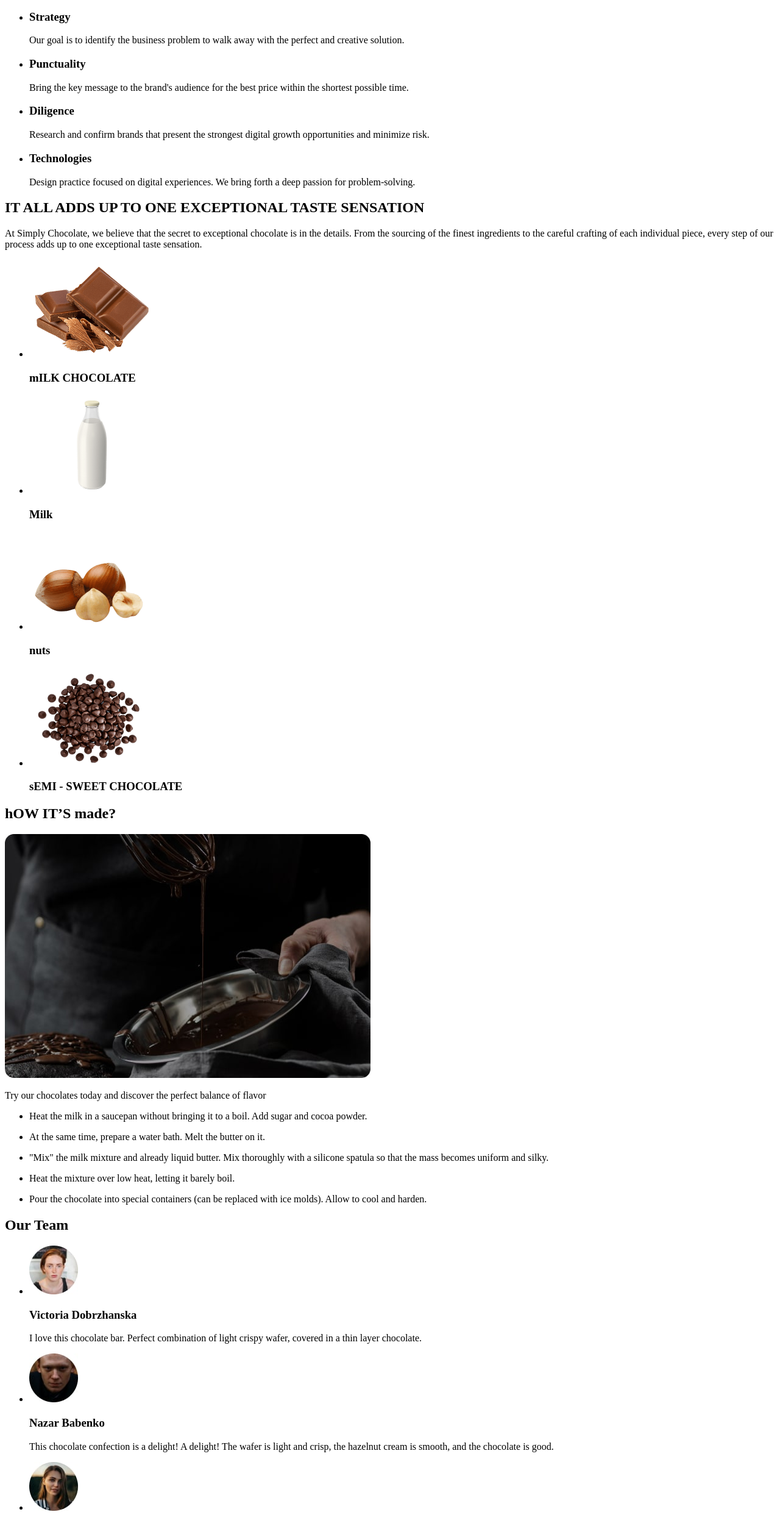
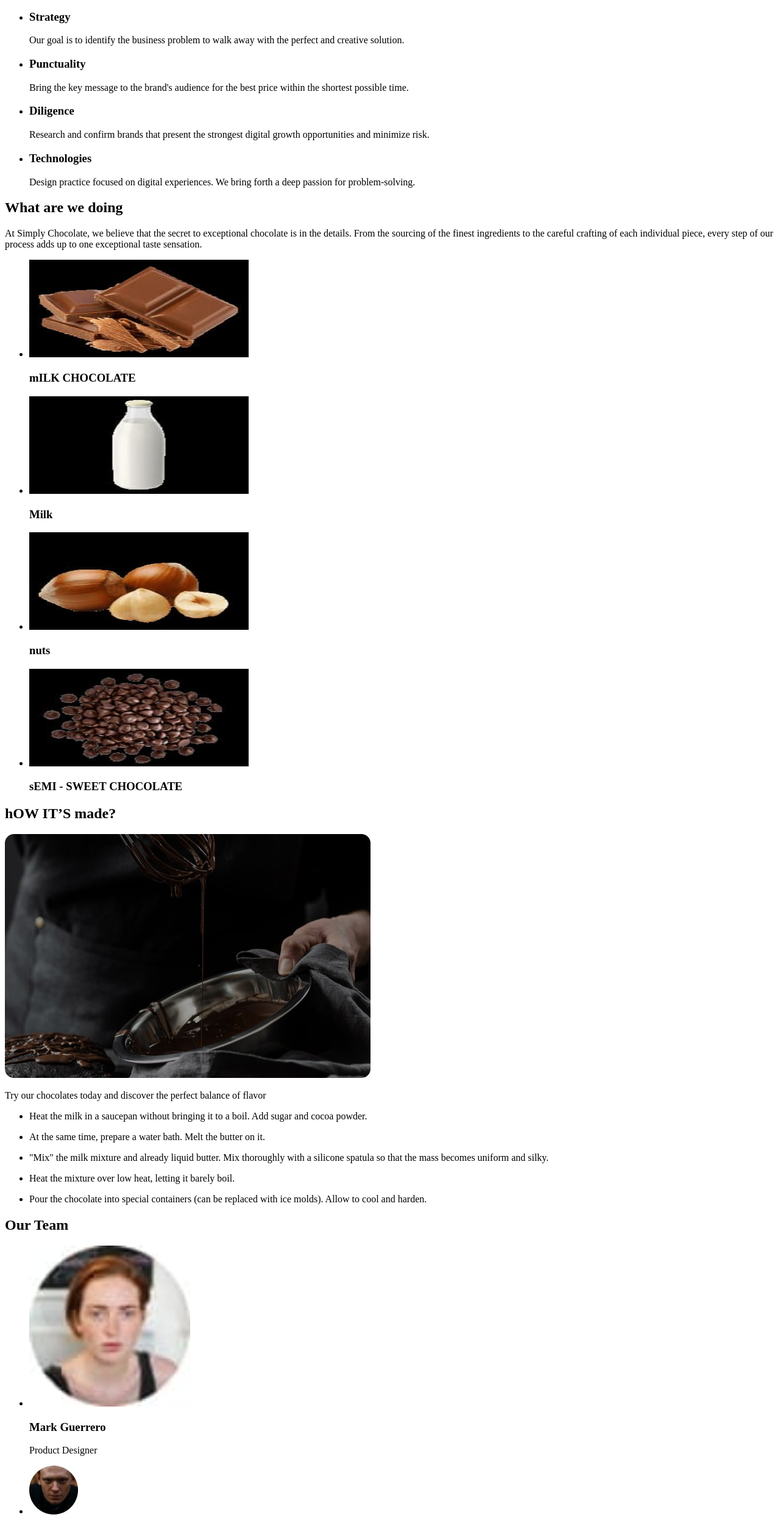
Before and after one commit to whitecleancode/goit-markup-hw-01, a plain HTML site: page index.html in a window 1280 px wide. Shown: the part 274-2772 px from the top of the page at 61% size. Drawn offline with Linux system fonts and the light colour scheme.

Commit message:
...edfef

```diff
--- a/index.html
+++ b/index.html
@@ -79,7 +79,7 @@
         </ul>
       </section>
       <section>
-        <h2>IT ALL ADDS UP TO ONE EXCEPTIONAL TASTE SENSATION</h2>
+        <h2>What are we doing</h2>
         <p>
           At Simply Chocolate, we believe that the secret to exceptional
           chocolate is in the details. From the sourcing of the finest
@@ -89,26 +89,26 @@
         <ul>
           <li>
             <img
-              src="./images/milk-chocolate.png"
+              src="./images/milk-chocolate.jpg"
               alt="milk-chocolate"
-              width="206"
+              width="360"
               height="160"
             />
             <h3>mILK CHOCOLATE</h3>
           </li>
           <li>
-            <img src="./images/milk.png" alt="milk" width="206" height="160" />
+            <img src="./images/milk.jpg" alt="milk" width="360" height="160" />
             <h3>Milk</h3>
           </li>
           <li>
-            <img src="./images/nuts.png" alt="nuts" width="206" height="160" />
+            <img src="./images/nuts.jpg" alt="nuts" width="360" height="160" />
             <h3>nuts</h3>
           </li>
           <li>
             <img
-              src="./images/semi-sweet-choc.png"
+              src="./images/semi-sweet-choc.jpg"
               alt="semi sweetchocolate"
-              width="206"
+              width="360"
               height="160"
             />
             <h3>sEMI - SWEET CHOCOLATE</h3>
@@ -161,16 +161,13 @@
         <ul>
           <li>
             <img
-              src="./images/viktoria.jpeg"
-              alt="Victoria Dobrzhanska"
-              width="80"
-              height="80"
+              src="./images/viktoria.jpg"
+              alt="Mark Guerrero"
+              width="264"
+
             />
-            <h3>Victoria Dobrzhanska</h3>
-            <p>
-              I love this chocolate bar. Perfect combination of light crispy
-              wafer, covered in a thin layer chocolate.
-            </p>
+            <h3>Mark Guerrero</h3>
+            <p>Product Designer</p>
           </li>
           <li>
             <img
@@ -188,24 +185,36 @@
           </li>
           <li>
             <img
-              src="./images/olena.jpeg"
-              alt="Olena Kampusch"
-              width="80"
-              height="80"
+              src="./images/olena.jpg"
+              alt="Tom Ford"
+              width="264"
+
             />
-            <h3>Olena Kampusch</h3>
-            <p>
-              Chocolate is a family favourite treat. Love the delicious smooth
-              chocolate and the creaminess inside. The wafer is soft but
-              crunchy.
+            <h3>Tom Ford</h3>
+            <p>Frontend Developer
             </p>
           </li>
+          <li>
+            <img src="./images/daniel.jpg" alt="Camila Garcia" width="264">
+            <h3>Camila Garcia</h3>
+            <p>Marketing</p>
+          </li>
+          <li>
+            <img src="./images/daniel.jpg"
+            alt="Daniel Wilson"
+            width="264"
+            />
+            <h3>Daniel Wilson</h3>
+            <p>UI Designer</p>
+          </li>
+
         </ul>
         <button type="button">Leave a review</button>
       </section>
     </main>
     <footer id="footer" class="footer">
-      <p>Chocolate a delicious cure for a bad day</p>
+        <a href="./index.html">WebStudio</a>
+      <p>Increase the flow of customers and sales for your business with digital marketing & growth solutions.</p>
       <p>Contact us</p>
       <address>
         <ul>
```
Also changed, not shown: images/daniel.jpg (added), images/milk-chocolate.jpg (added), images/milk.jpg (added), images/nazar.jpg (added), images/nuts.jpg (added), images/olena.jpg (added), images/semi-sweet-choc.jpg (added), images/viktoria.jpg (added), 1 other file.
